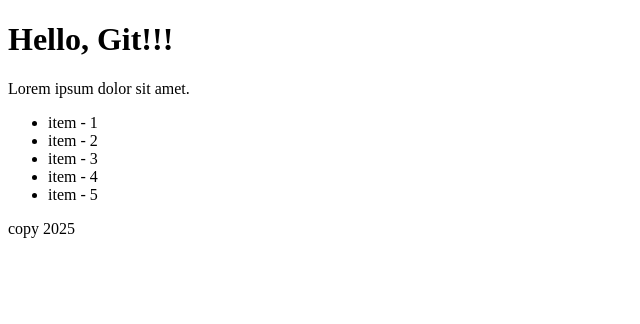
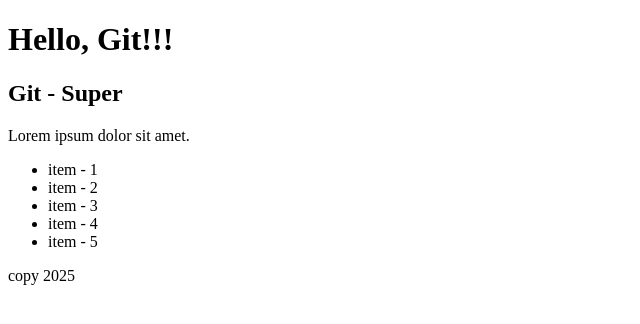
Before and after one commit to SlawaSlawa/git-test, a plain HTML site: page index.html in a window 1280 px wide. Shown: the whole page, without its empty margins (0-640 px from the left). Drawn offline with Linux system fonts and the light colour scheme.

Commit message:
added subtitle for header

```diff
--- a/index.html
+++ b/index.html
@@ -9,6 +9,7 @@
         <header>
             <div class="container">
                 <h1>Hello, Git!!!</h1>
+                <h2>Git - Super</h2>
             </div>
         </header>
         <div class="container">
```
